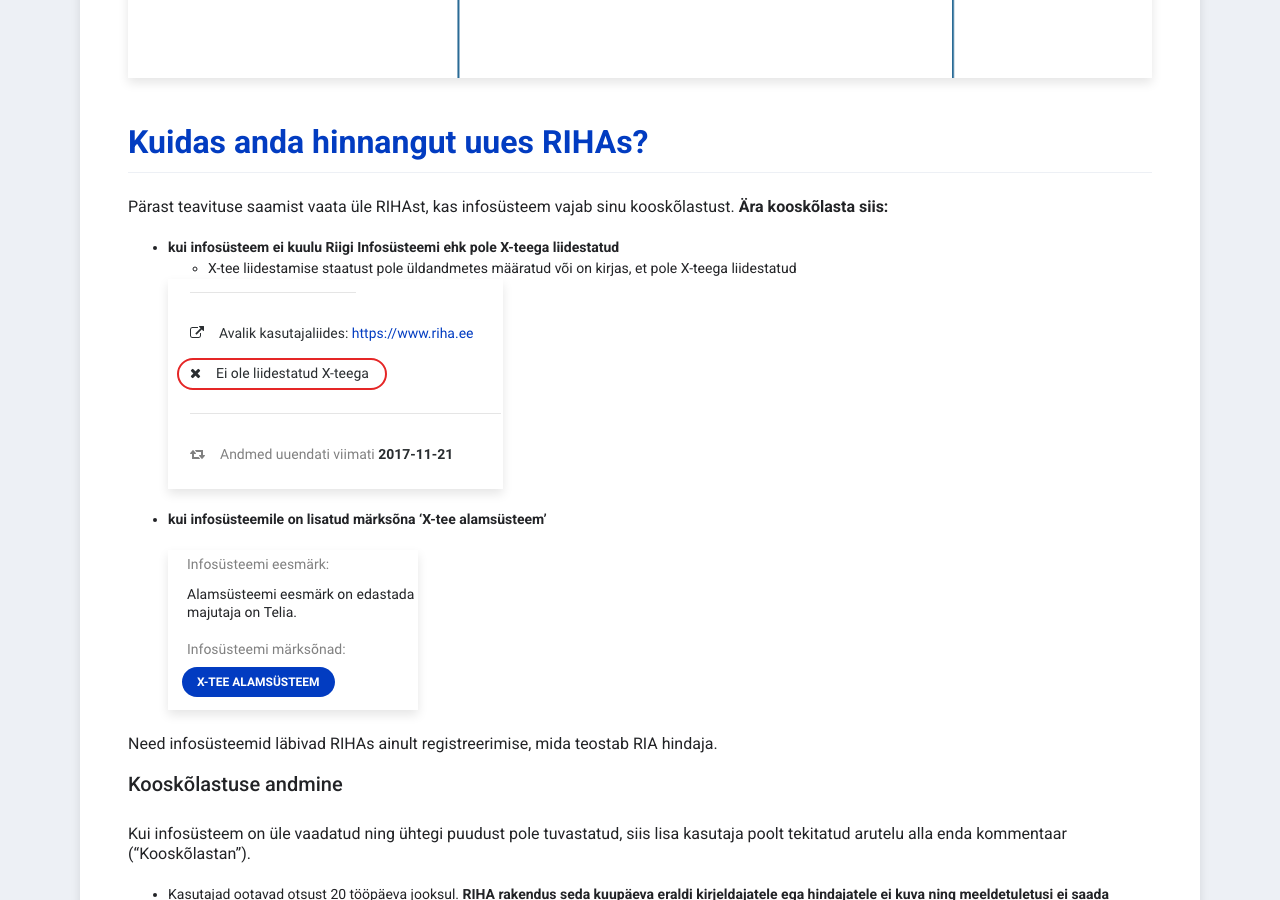
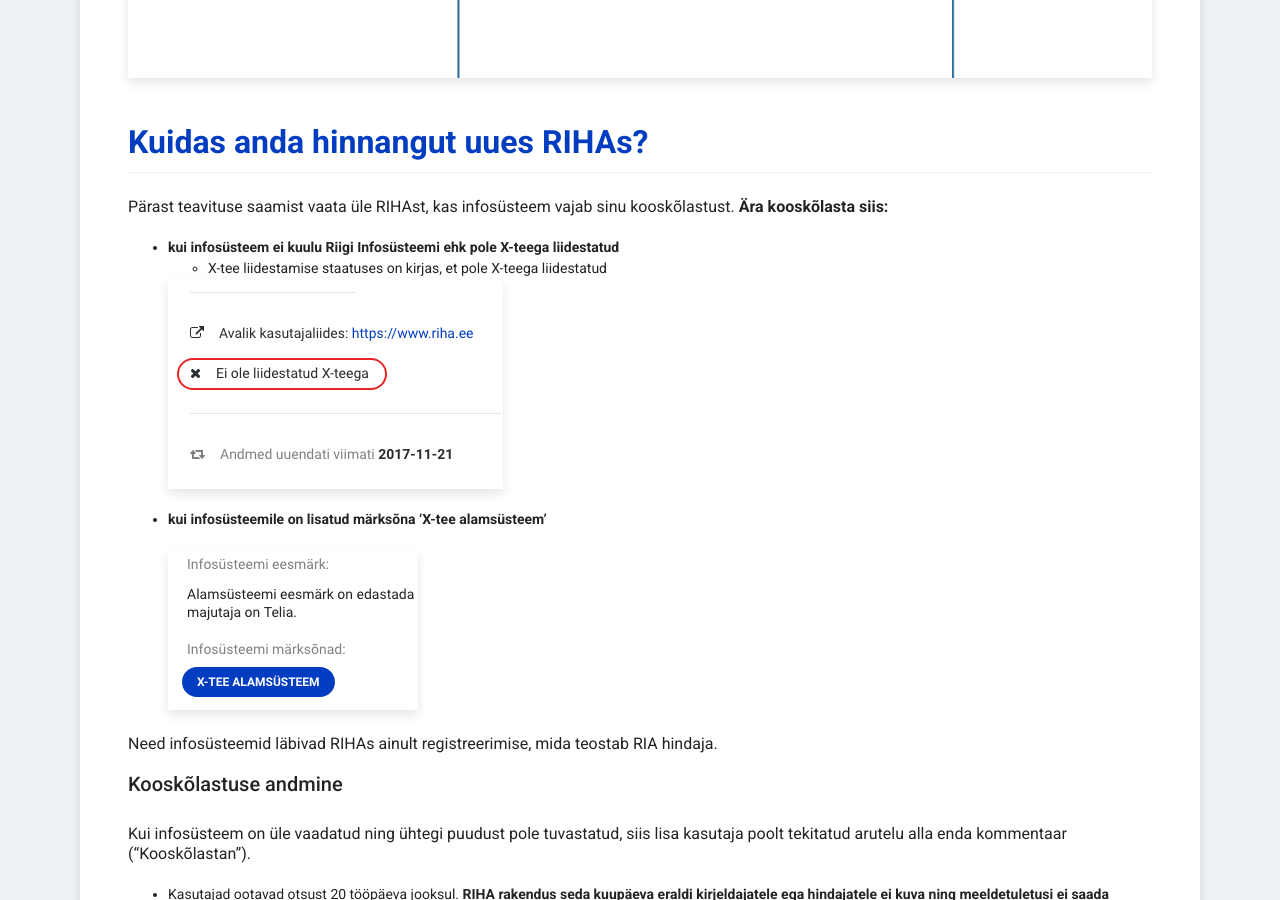
Before and after one commit to e-gov/RIHA-Help, a Jekyll site: the page built from docs/RIHAs-hindamine-hindajatele.md, in a window 1280 px wide and 900 px high, scrolled down 1752 px. Built offline with Jekyll 4.4.1, drawn with Linux system fonts in a browser that asks for light colours.

Commit message:
Update RIHAs-hindamine-hindajatele.md

```diff
--- a/docs/RIHAs-hindamine-hindajatele.md
+++ b/docs/RIHAs-hindamine-hindajatele.md
@@ -35,7 +35,7 @@ Kui infosüsteem ei läbi esimese korraga kooskõlastust, siis jäävad aktiivse
 Pärast teavituse saamist vaata üle RIHAst, kas infosüsteem vajab sinu kooskõlastust.
 **Ära kooskõlasta siis:**
 - **kui infosüsteem ei kuulu Riigi Infosüsteemi ehk pole X-teega liidestatud**
-  - X-tee liidestamise staatust pole üldandmetes määratud või on kirjas, et pole X-teega liidestatud
+  - X-tee liidestamise staatuses on kirjas, et pole X-teega liidestatud
 
   ![X-teega liidestamata](assets/images/data/not-x-tee.png "Riigi infosüsteemi mitte kuuluv süsteem")
 
```
